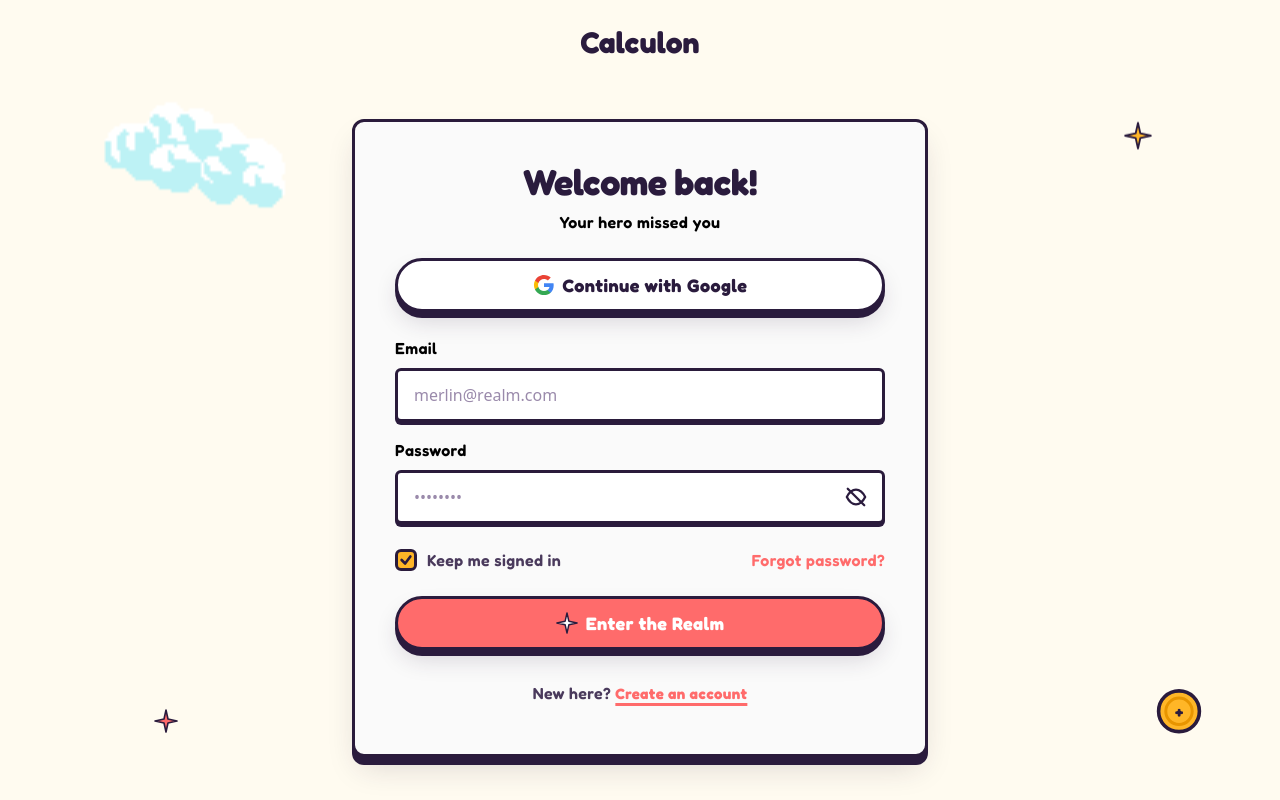
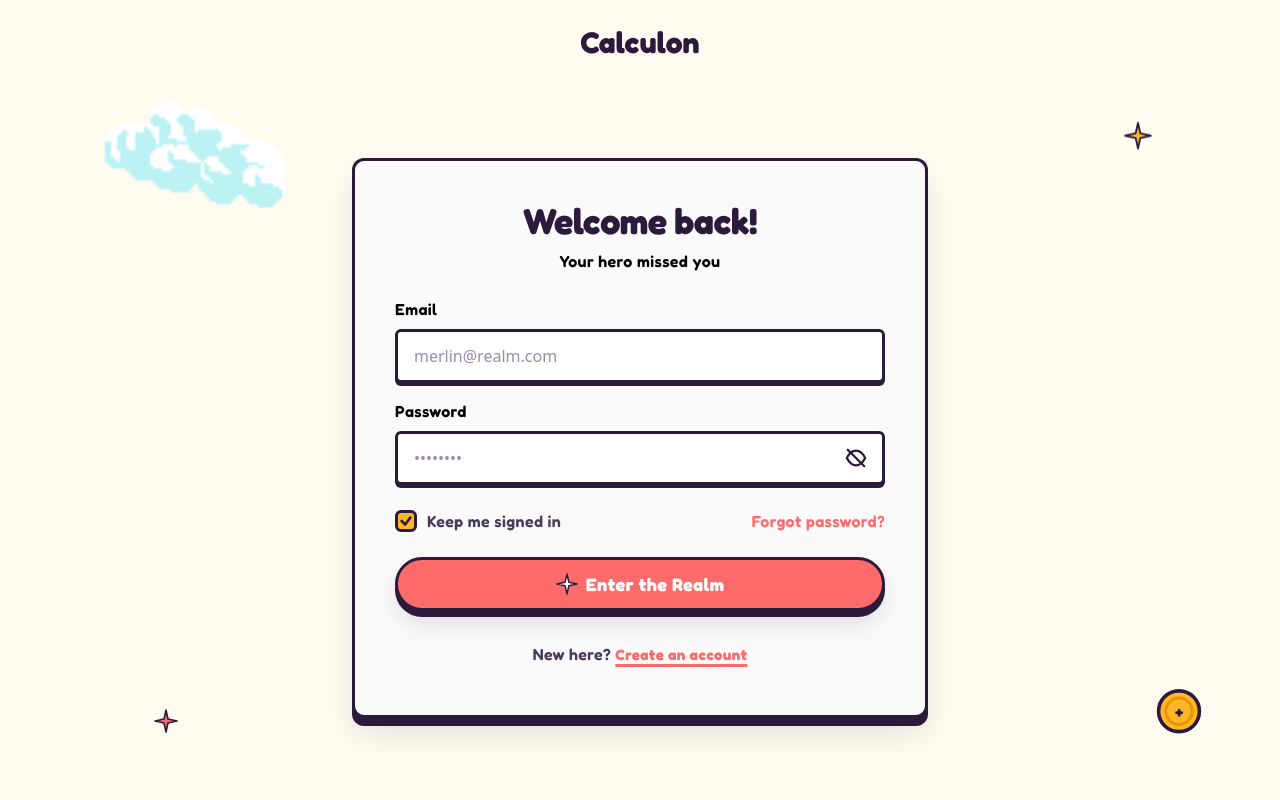
Before and after one commit to christphralden/magic-nugger-app, a React (Vite) app in the folder web-app/: page /login in a window 1280 px wide. Built offline with nearby package versions, Linux system fonts and the light colour scheme; what @magic-nugger-app/shared would draw is missing.

Commit message:
fix: ff oauth login

```diff
--- a/web-app/src/constants.ts
+++ b/web-app/src/constants.ts
@@ -22,3 +22,7 @@ export const DISABLED_CANVAS_EVENTS: (keyof GlobalEventHandlersEventMap)[] = [
   "dragstart",
   "scroll",
 ];
+
+export const FeatureFlags = {
+  ENABLE_OAUTH_LOGIN: false,
+};
--- a/web-app/src/pages/login.tsx
+++ b/web-app/src/pages/login.tsx
@@ -19,6 +19,7 @@ import { cn } from "@/lib/utils";
 import { Typography } from "@/components/ui/typography";
 import { AuthPageLayout, AuthCard } from "@/components/layout/auth-layout";
 import { CloudPixel } from "@/components/decor/cloud-pixel";
+import { FeatureFlags } from "@/constants";
 
 function LoginGoogleButton() {
   return (
@@ -170,6 +171,7 @@ function LoginSignupLink() {
 
 function LoginCard() {
   const { loading } = useLoginContext();
+  const isOauthEnabled = FeatureFlags.ENABLE_OAUTH_LOGIN;
   return (
     <AuthPageLayout>
       <div className="absolute top-6 left-[8%] animate-float-slow">
@@ -193,7 +195,7 @@ function LoginCard() {
             </Typography>
             <Typography variant="label">Your hero missed you</Typography>
           </div>
-          <LoginGoogleButton />
+          {isOauthEnabled && <LoginGoogleButton />}
           <LoginForm />
           <LoginSignupLink />
         </div>
--- a/web-app/src/pages/register.tsx
+++ b/web-app/src/pages/register.tsx
@@ -33,6 +33,7 @@ import { CloudPixel } from "@/components/decor/cloud-pixel";
 import { Typography } from "@/components/ui/typography";
 import { AuthPageLayout, AuthCard } from "@/components/layout/auth-layout";
 import { Button } from "@/components/ui/button";
+import { FeatureFlags } from "@/constants";
 
 const AVATAR_COMPONENTS: Record<AvatarId, ComponentType<{ size?: number }>> = {
   fox: AvatarFox,
@@ -74,12 +75,14 @@ function InfoStep() {
     handleTogglePassword,
     handleNavigateLogin,
   } = useRegisterContext();
-
+  const isOauthEnabled = FeatureFlags.ENABLE_OAUTH_LOGIN;
   return (
     <>
-      <CartoonButton variant="secondary" className="w-full" type="button">
-        <GoogleIcon /> Sign up with Google
-      </CartoonButton>
+      {isOauthEnabled && (
+        <CartoonButton variant="secondary" className="w-full" type="button">
+          <GoogleIcon /> Sign up with Google
+        </CartoonButton>
+      )}
 
       <Form {...form}>
         <form
```
